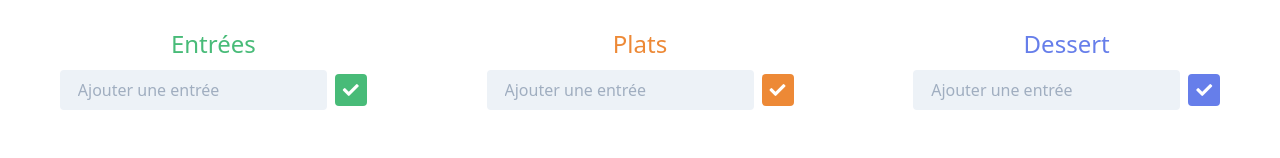
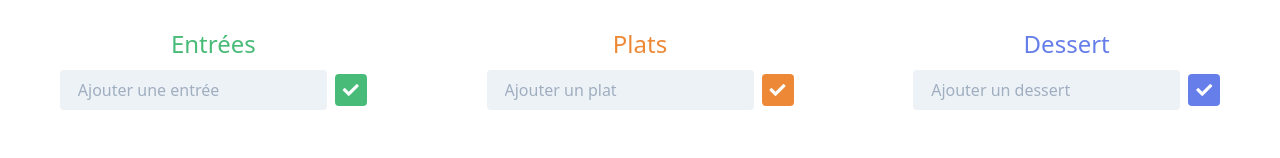
Before and after one commit to Julie-Ha/random-menu, a React (Create React App) app: page / in a window 1280 px wide. Shown: the part 142-300 px from the top of the page. Built offline with nearby package versions, Linux system fonts and the light colour scheme.

Commit message:
typo fixed

```diff
--- a/src/App.js
+++ b/src/App.js
@@ -13,9 +13,9 @@ function App() {
         <RandomDish color="indigo" dishType="dessert" />
       </div>
       <div className="flex flex-col sm:flex-row">
-        <Dish title="Entrées" color="green" dishType="starters" />
-        <Dish title="Plats" color="orange" dishType="dish" />
-        <Dish title="Dessert" color="indigo" dishType="dessert" />
+        <Dish title="Entrées" placeholder="Ajouter une entrée" color="green" dishType="starters" />
+        <Dish title="Plats" placeholder="Ajouter un plat" color="orange" dishType="dish" />
+        <Dish title="Dessert" placeholder="Ajouter un dessert" color="indigo" dishType="dessert" />
       </div>
     </div>
   );
--- a/src/components/Dish.js
+++ b/src/components/Dish.js
@@ -1,6 +1,6 @@
 import React, { useEffect, useState } from "react";
 
-function Dish({ title, color, dishType }) {
+function Dish({ title, placeholder, color, dishType }) {
   const [inputText, setInputText] = useState("");
   const [dishesList, setDishesList] = useState([]);
 
@@ -63,7 +63,7 @@ function Dish({ title, color, dishType }) {
           }
           type="text"
           value={inputText}
-          placeholder="Ajouter une entrée"
+          placeholder={placeholder}
         />
         <button
           className={
```
